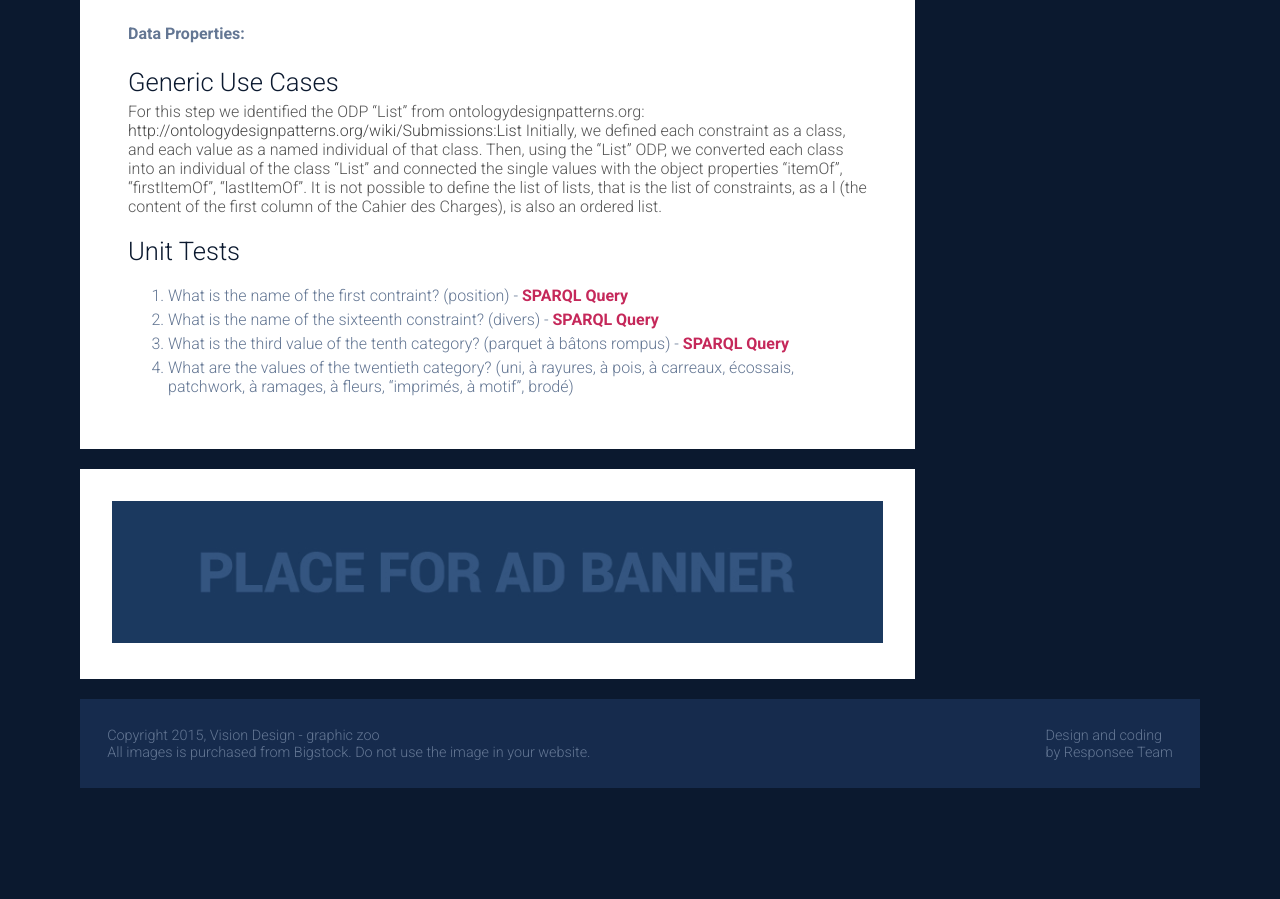
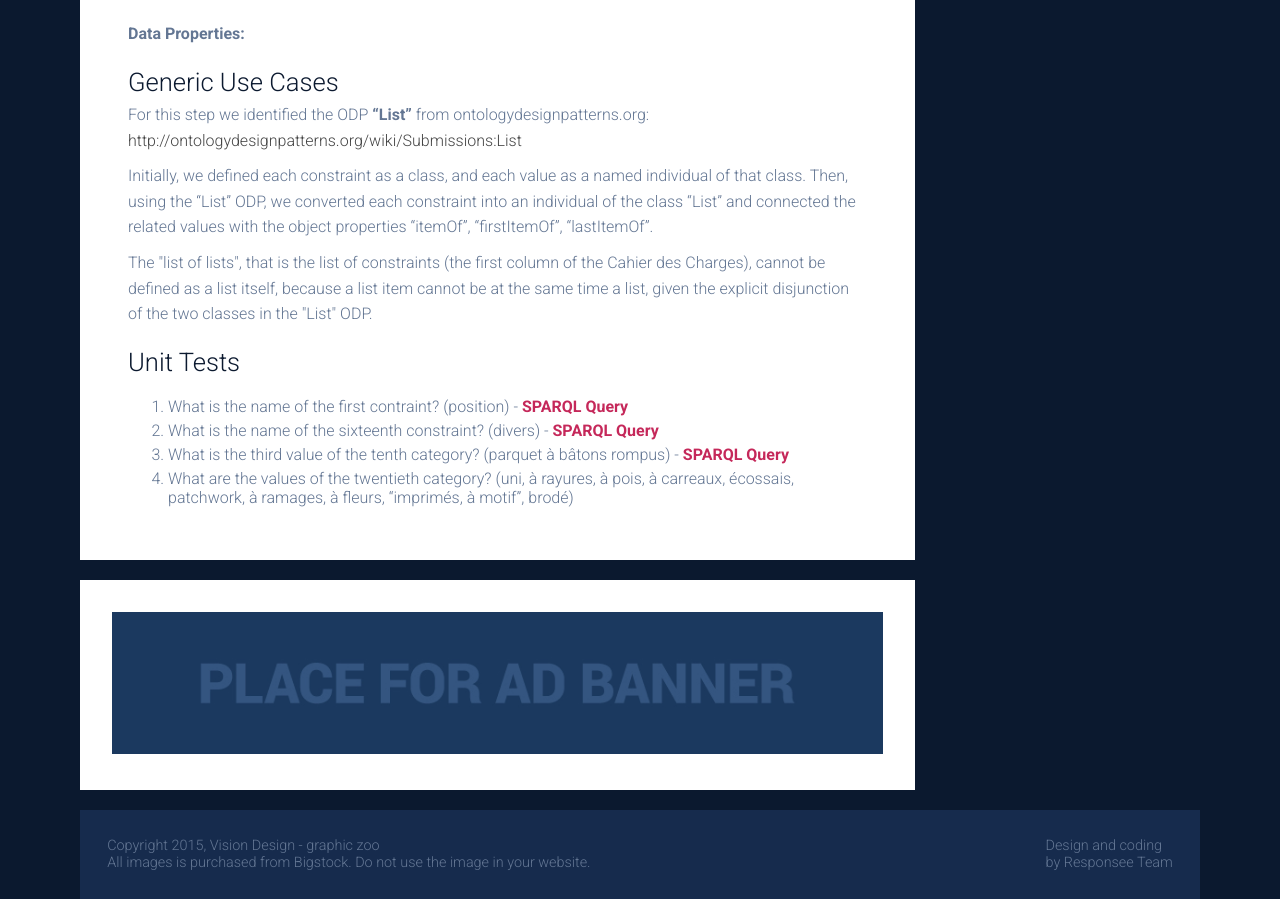
Before and after one commit to diegochillo/lawo, a plain HTML site: page project.html in a window 1280 px wide. Shown: the part 4183-5082 px from the top of the page. Before the commit the page ends 4984 px from the top, so only its background shows below. Drawn offline with Linux system fonts and the light colour scheme.

Commit message:
Update project.html

```diff
--- a/project.html
+++ b/project.html
@@ -297,12 +297,11 @@
 
                       <h3>Generic Use Cases</h3>
 
-                      For this step we identified the ODP “List” from ontologydesignpatterns.org:<br/>
-                      <a href="http://ontologydesignpatterns.org/wiki/Submissions:List">http://ontologydesignpatterns.org/wiki/Submissions:List</a>
+                      <p>For this step we identified the ODP <strong>“List”</strong> from ontologydesignpatterns.org:<br/>
+                      <a href="http://ontologydesignpatterns.org/wiki/Submissions:List">http://ontologydesignpatterns.org/wiki/Submissions:List</a></p>
 
-                      Initially, we defined each constraint as a class, and each value as a named individual of that class. Then, using the “List” ODP, we converted each class into an individual of the class “List” and connected the single values with the object properties “itemOf”, “firstItemOf”, “lastItemOf”.
-                      It is not possible to define the list of lists, that is the list of constraints, as a l (the content of the first column of the Cahier des Charges), is also an ordered list.
-
+                      <p>Initially, we defined each constraint as a class, and each value as a named individual of that class. Then, using the “List” ODP, we converted each constraint into an individual of the class “List” and connected the related values with the object properties “itemOf”, “firstItemOf”, “lastItemOf”.</p>
+                      <p>The "list of lists", that is the list of constraints (the first column of the Cahier des Charges), cannot be defined as a list itself, because a list item cannot be at the same time a list, given the explicit disjunction of the two classes in the "List" ODP.</p>
 
 
                       <h3>Unit Tests</h3>
```
